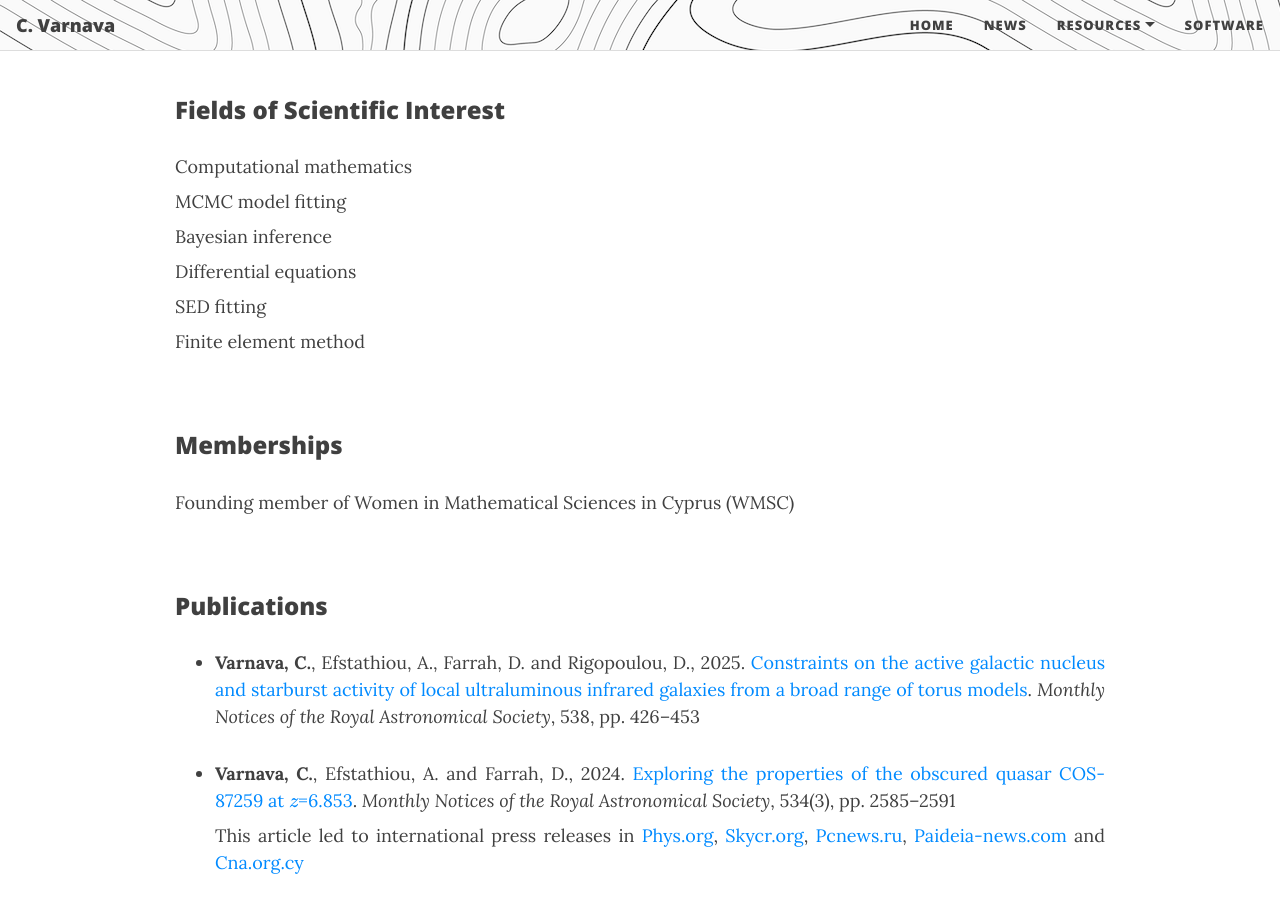
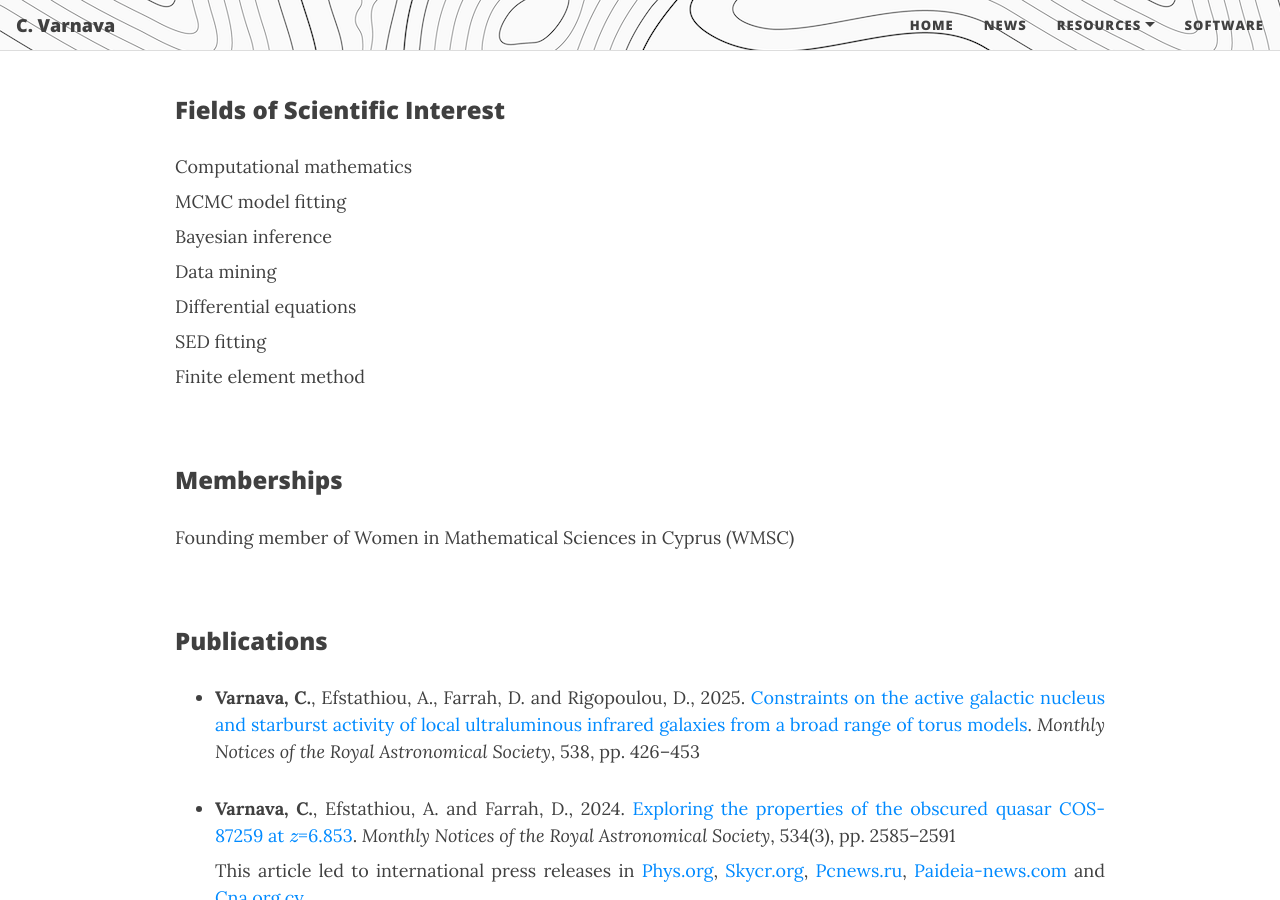
Before and after one commit to ch-var/ch-var.github.io, a Jekyll site: the page built from cv.html, in a window 1280 px wide and 900 px high, scrolled down 2141 px. Built offline with Jekyll 4.4.1, drawn with Linux system fonts in a browser that asks for light colours; formulas are drawn with MathJax 3.

Commit message:
Update cv.html

```diff
--- a/cv.html
+++ b/cv.html
@@ -72,6 +72,7 @@
 <p align='justify' style="margin-bottom: 8px;">Computational mathematics</p>
 <p align='justify' style="margin-top: 8px; margin-bottom: 8px;">MCMC model fitting</p>
 <p align='justify' style="margin-top: 8px; margin-bottom: 8px;">Bayesian inference</p>
+<p align='justify' style="margin-top: 8px; margin-bottom: 8px;">Data mining</p>
 <p align='justify' style="margin-top: 8px; margin-bottom: 8px;">Differential equations</p>
 <p align='justify' style="margin-top: 8px; margin-bottom: 8px;">SED fitting</p>
 <p align='justify' style="margin-top: 8px;">Finite element method</p>
```
